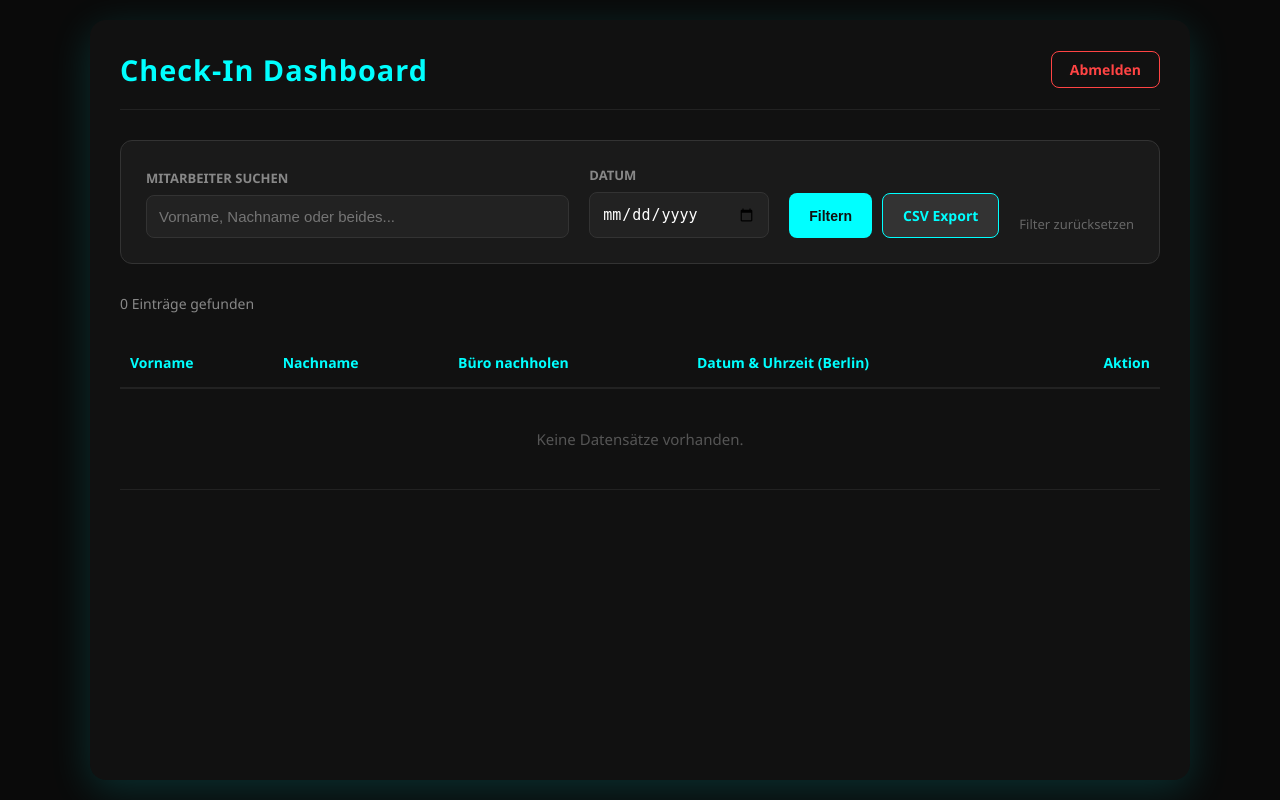
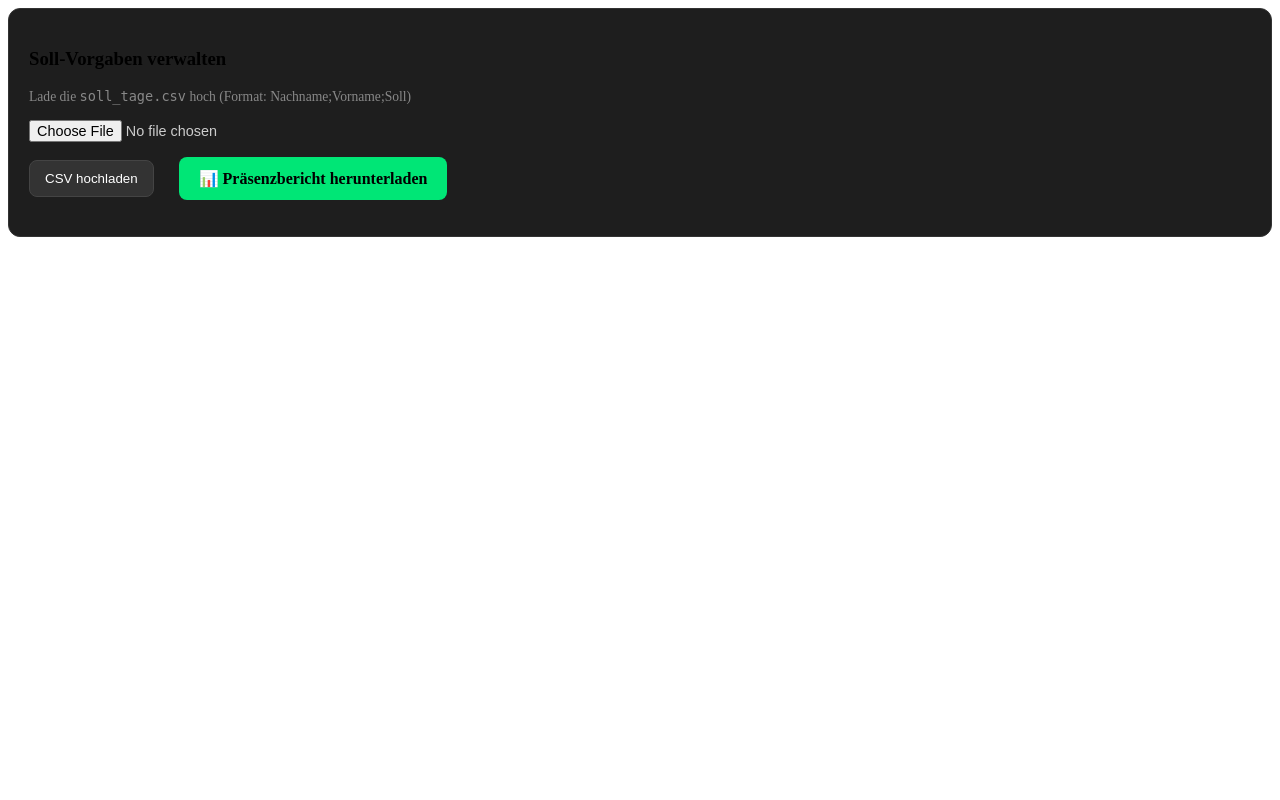
Before and after one commit to mbotru/qr-anwesenheit, a Flask app: page /dashboard in a window 1280 px wide. Run offline with Flask 3, Linux system fonts and the light colour scheme; the visitor is signed in with stand-in values (Sample User, id 1).

Commit message:
Update dashboard.html

```diff
--- a/templates/dashboard.html
+++ b/templates/dashboard.html
@@ -1,188 +1,68 @@
-<!DOCTYPE html>
-<html lang="de">
-<head>
-    <meta charset="UTF-8">
-    <meta name="viewport" content="width=device-width, initial-scale=1.0">
-    <title>Admin Dashboard - Anwesenheit</title>
-    <style>
-        /* Modernes Dark Theme */
-        * { box-sizing: border-box; margin: 0; padding: 0; }
-        body {
-            font-family: 'Segoe UI', Roboto, Helvetica, Arial, sans-serif;
-            background: #0a0a0a;
-            color: #e0e0e0;
-            display: flex;
-            justify-content: center;
-            padding: 20px;
-            min-height: 100vh;
-        }
-        .container {
-            background: #111;
-            padding: 30px;
-            border-radius: 16px;
-            box-shadow: 0 10px 40px rgba(0, 255, 255, 0.15);
-            max-width: 1100px;
-            width: 100%;
-        }
-        .header {
-            display: flex;
-            justify-content: space-between;
-            align-items: center;
-            margin-bottom: 30px;
-            border-bottom: 1px solid #222;
-            padding-bottom: 20px;
-        }
-        h1 { color: #00ffff; font-size: 1.8rem; letter-spacing: 1px; }
-        .logout-btn {
-            color: #ff4444;
-            text-decoration: none;
-            border: 1px solid #ff4444;
-            padding: 8px 18px;
-            border-radius: 8px;
-            font-size: 14px;
-            font-weight: bold;
-            transition: all 0.3s;
-        }
-        .logout-btn:hover { background: #ff4444; color: white; }
+<div class="admin-card upload-section">
+    <h3>Soll-Vorgaben verwalten</h3>
+    <p class="hint">Lade die <code>soll_tage.csv</code> hoch (Format: Nachname;Vorname;Soll)</p>
 
-        /* Filter Bereich */
-        .filter-area {
-            background: #1a1a1a;
-            padding: 25px;
-            border-radius: 12px;
-            margin-bottom: 30px;
-            border: 1px solid #333;
-        }
-        .filter-form {
-            display: flex;
-            flex-wrap: wrap;
-            gap: 20px;
-            align-items: flex-end;
-        }
-        .input-group { display: flex; flex-direction: column; gap: 8px; flex: 1; min-width: 200px; }
-        label { font-size: 13px; color: #888; text-transform: uppercase; font-weight: bold; }
-        input {
-            padding: 12px;
-            border-radius: 8px;
-            border: 1px solid #333;
-            background: #222;
-            color: white;
-            font-size: 15px;
-            outline: none;
-            transition: border 0.3s;
-        }
-        input:focus { border-color: #00ffff; }
+    <form action="{{ url_for('upload_soll') }}" method="post" enctype="multipart/form-data" class="upload-form">
+        <input type="file" name="file" accept=".csv" class="file-input">
+        <div class="button-group">
+            <button type="submit" class="btn-secondary">CSV hochladen</button>
 
-        .btn-group { display: flex; gap: 10px; }
-        .btn {
-            padding: 12px 20px;
-            border-radius: 8px;
-            font-weight: bold;
-            cursor: pointer;
-            border: none;
-            text-decoration: none;
-            font-size: 14px;
-            transition: transform 0.2s, background 0.2s;
-        }
-        .btn-filter { background: #00ffff; color: #111; }
-        .btn-filter:hover { background: #00cccc; transform: translateY(-1px); }
-        .btn-export { background: #333; color: #00ffff; border: 1px solid #00ffff; }
-        .btn-export:hover { background: #00ffff; color: #111; }
-        .btn-reset { color: #666; text-decoration: none; font-size: 13px; padding-bottom: 5px; }
-        .btn-reset:hover { color: #aaa; }
+            <a href="{{ url_for('export_csv', search=search, date=date) }}" class="btn-primary btn-export">
+                📊 Präsenzbericht herunterladen
+            </a>
+        </div>
+    </form>
+</div>
 
-        /* Tabelle */
-        .table-wrapper { overflow-x: auto; }
-        table { width: 100%; border-collapse: collapse; margin-top: 10px; }
-        th { text-align: left; color: #00ffff; padding: 15px 10px; border-bottom: 2px solid #222; font-size: 14px; }
-        td { padding: 15px 10px; border-bottom: 1px solid #222; font-size: 15px; }
-        tr:hover { background: rgba(255, 255, 255, 0.02); }
+<style>
+    /* Dark Mode Styling für die Admin-Elemente */
+    .admin-card {
+        background: #1e1e1e;
+        border: 1px solid #333;
+        padding: 20px;
+        border-radius: 12px;
+        margin-bottom: 30px;
+    }
 
-        .btn-delete {
-            color: #ff4444;
-            text-decoration: none;
-            border: 1px solid #ff4444;
-            padding: 5px 12px;
-            border-radius: 6px;
-            font-size: 12px;
-            transition: 0.3s;
-        }
-        .btn-delete:hover { background: #ff4444; color: white; }
+    .hint { color: #888; font-size: 0.85rem; margin-bottom: 15px; }
 
-        /* Status-Meldung */
-        .result-count { margin-bottom: 15px; font-size: 14px; color: #888; }
+    .btn-primary {
+        background-color: #00e676; /* Dein Terminal-Grün */
+        color: #000 !important;
+        font-weight: bold;
+        padding: 12px 20px;
+        border-radius: 8px;
+        text-decoration: none;
+        display: inline-block;
+        transition: transform 0.2s, background-color 0.2s;
+        border: none;
+    }
 
-        @media (max-width: 768px) {
-            .filter-form { flex-direction: column; align-items: stretch; }
-            .btn-group { flex-direction: column; }
-            h1 { font-size: 1.4rem; }
-        }
-    </style>
-</head>
-<body>
-    <div class="container">
-        <div class="header">
-            <h1>Check-In Dashboard</h1>
-            <a href="/logout" class="logout-btn">Abmelden</a>
-        </div>
+    .btn-primary:hover {
+        background-color: #00c853;
+        transform: translateY(-2px);
+        box-shadow: 0 4px 15px rgba(0, 230, 118, 0.3);
+    }
 
-        <div class="filter-area">
-            <form action="/dashboard" method="GET" class="filter-form">
-                <div class="input-group">
-                    <label>Mitarbeiter suchen</label>
-                    <input type="text" name="search" value="{{ search }}" placeholder="Vorname, Nachname oder beides...">
-                </div>
-                <div class="input-group" style="flex: 0; min-width: 180px;">
-                    <label>Datum</label>
-                    <input type="date" name="date" value="{{ date }}">
-                </div>
-                <div class="btn-group">
-                    <button type="submit" class="btn btn-filter">Filtern</button>
-                    <a href="{{ url_for('export_csv', search=search, date=date) }}" class="btn btn-export">CSV Export</a>
-                </div>
-                <a href="/dashboard" class="btn-reset">Filter zurücksetzen</a>
-            </form>
-        </div>
+    .btn-secondary {
+        background-color: #333;
+        color: white;
+        padding: 10px 15px;
+        border-radius: 8px;
+        border: 1px solid #444;
+        cursor: pointer;
+        margin-right: 10px;
+    }
 
-        <div class="result-count">
-            {{ checkins|length }} Einträge gefunden
-            {% if search or date %} (gefiltert) {% endif %}
-        </div>
+    .button-group {
+        margin-top: 15px;
+        display: flex;
+        align-items: center;
+        gap: 15px;
+    }
 
-        <div class="table-wrapper">
-            <table>
-                <thead>
-                    <tr>
-                        <th>Vorname</th>
-                        <th>Nachname</th>
-                        <th>Büro nachholen</th>
-                        <th>Datum & Uhrzeit (Berlin)</th>
-                        <th style="text-align: right;">Aktion</th>
-                    </tr>
-                </thead>
-                <tbody>
-                    {% for entry in checkins %}
-                    <tr>
-                        <td>{{ entry.vorname }}</td>
-                        <td>{{ entry.nachname }}</td>
-                        <td>{{ entry.buerotag_nachholen }}</td>
-                        <td>{{ entry.datum.strftime('%d.%m.%Y %H:%M') }}</td>
-                        <td style="text-align: right;">
-                            <a href="{{ url_for('delete_entry', id=entry.id, search=search, date=date) }}"
-                               class="btn-delete"
-                               onclick="return confirm('Diesen Eintrag wirklich löschen?')">Löschen</a>
-                        </td>
-                    </tr>
-                    {% else %}
-                    <tr>
-                        <td colspan="5" style="text-align: center; padding: 40px; color: #555;">
-                            Keine Datensätze vorhanden.
-                        </td>
-                    </tr>
-                    {% endfor %}
-                </tbody>
-            </table>
-        </div>
-    </div>
-</body>
-</html>
+    .file-input {
+        color: #ccc;
+        font-size: 0.9rem;
+    }
+</style>
```
